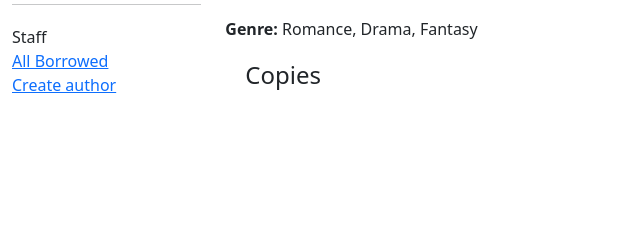
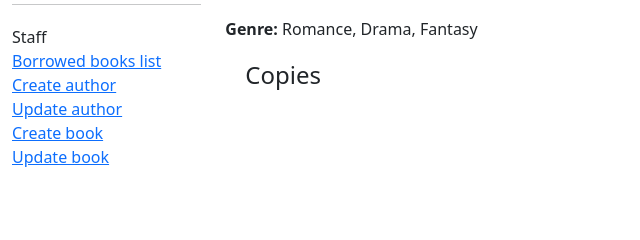
Before and after one commit to Astrokojo/django-local-library, a Django app: page /catalog/book/1 in a window 1280 px wide. Shown: the part 199-439 px from the top of the page, without its empty margins (0-640 px from the left). Run offline with Django 5.2, Linux system fonts and the light colour scheme; a user stored in the database is signed in; data comes from the database, SQL or seed files in the repository; both versions use the stored data as it was after the commit.

Commit message:
feat: Implement book management features including create, update, and delete functionalities; add book instance detail view and confirmation templates

```diff
--- a/locallibrary/catalog/templates/base_generic.html
+++ b/locallibrary/catalog/templates/base_generic.html
@@ -46,9 +46,20 @@
           <hr>
           <ul class="sidebar-nav">
             <li>Staff</li>
-            <li><a href="{% url 'all-borrowed' %}">All Borrowed</a></li>
+            <li><a href="{% url 'all-borrowed' %}">Borrowed books list</a></li>
             {% if perms.catalog.add_author %}
             <li><a href="{% url 'author-create' %}">Create author</a></li>
+            {% endif %}
+            {% if perms.catalog.change_author %}
+            <li><a href="{% url 'authors'%}">Update author</a></li>
+            {% endif %}
+            {% if perms.catalog.add_book %}
+            <li><a href="{% url 'book-create' %}">Create book</a></li>
+            {% endif %}
+            {% if perms.catalog.change_book %}
+            <li><a href="{% url 'books'%}">Update book</a></li>
+            {% endif %}
+            {% if perms.catalog.add_bookinstance %}
             {% endif %}
           </ul>
             {% endif %}
--- a/locallibrary/catalog/urls.py
+++ b/locallibrary/catalog/urls.py
@@ -27,3 +27,14 @@
     path('author/<int:pk>/update/', views.AuthorUpdate.as_view(), name='author-update'),
     path('author/<int:pk>/delete/', views.AuthorDelete.as_view(), name='author-delete'),
 ]
+
+# Add URLConf to create, update, and delete books
+urlpatterns += [
+    path('book/create/', views.BookCreate.as_view(), name='book-create'),
+    path('book/<int:pk>/update/', views.BookUpdate.as_view(), name='book-update'),
+    path('book/<int:pk>/delete/', views.BookDelete.as_view(), name='book-delete'),
+]
+
+urlpatterns += [
+    path('bookinstances/', views.BookInstanceDetailView.as_view(), name='book-instance-detail'),
+]
--- a/locallibrary/catalog/views.py
+++ b/locallibrary/catalog/views.py
@@ -56,7 +56,7 @@
 
     #  A more flexible way to filter the books is to override the get_queryset(). No real benefit tho.
     def get_queryset(self):
-        return Book.objects.filter(title__icontains='a')[:5]
+        return Book.objects.all().order_by('title')
 
     template_name = 'book_list.html'  # the template name/location
 
@@ -91,6 +91,8 @@
     def author_detail_view(request, primary_key):
         author = get_object_or_404(Author, pk=primary_key)
         return render(request, 'catalog/author_detail.html', context={'author': author})
+
+
 
 from django.contrib.auth.mixins import LoginRequiredMixin, PermissionRequiredMixin
 
@@ -163,7 +165,7 @@
 
 class AuthorUpdate(PermissionRequiredMixin, UpdateView):
     model = Author
-    # Not recommended (potential security issue if more fields added)
+    # fields = '__all__' is not recommended (potential security issue if more fields added)
     fields = '__all__'
     permission_required = 'catalog.change_author'
 
@@ -180,3 +182,34 @@
             return HttpResponseRedirect(
                 reverse("author-delete", kwargs={"pk": self.object.pk})
             )
+
+class BookCreate(PermissionRequiredMixin, CreateView):
+    model = Book
+    fields = '__all__'
+    permission_required = 'catalog.add_book'
+
+class BookUpdate(PermissionRequiredMixin, UpdateView):
+    model = Book
+    fields = '__all__'
+    permission_required = 'catalog.change_book'
+
+class BookDelete(PermissionRequiredMixin, DeleteView):
+    model = Book
+    success_url = reverse_lazy('books')
+    permission_required = 'catalog.delete_book'
+
+    def form_valid(self, form):
+        try:
+            self.object.delete()
+            return HttpResponseRedirect(self.success_url)
+        except Exception as e:
+            return HttpResponseRedirect(
+                reverse("book-delete", kwargs={"pk": self.object.pk})
+            )
+
+class BookInstanceDetailView(generic.DetailView):
+    model = BookInstance
+
+    def book_instance_detail_view(request, primary_key):
+        book_instance = get_object_or_404(BookInstance, pk=primary_key)
+        return render(request, 'catalog/book_instance_detail.html', context={'book_instance': book_instance})
```
Also changed, not shown: locallibrary/catalog/templates/catalog/book_confirm_delete.html (added, +25 -0 lines), locallibrary/catalog/templates/catalog/book_form.html (added, +9 -0 lines), locallibrary/catalog/templates/catalog/book_instance_detail.html (added, +36 -0 lines), locallibrary/db.sqlite3.
